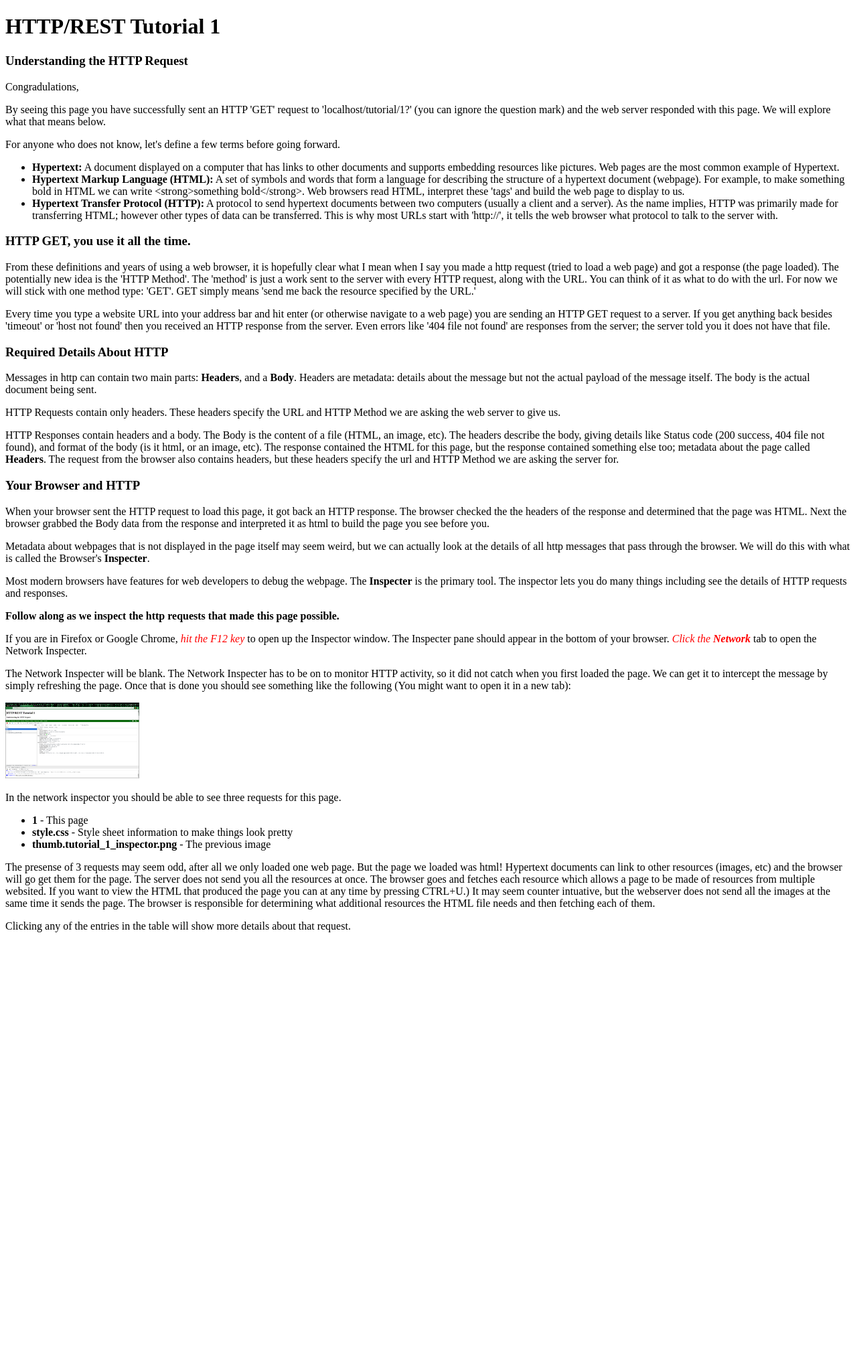
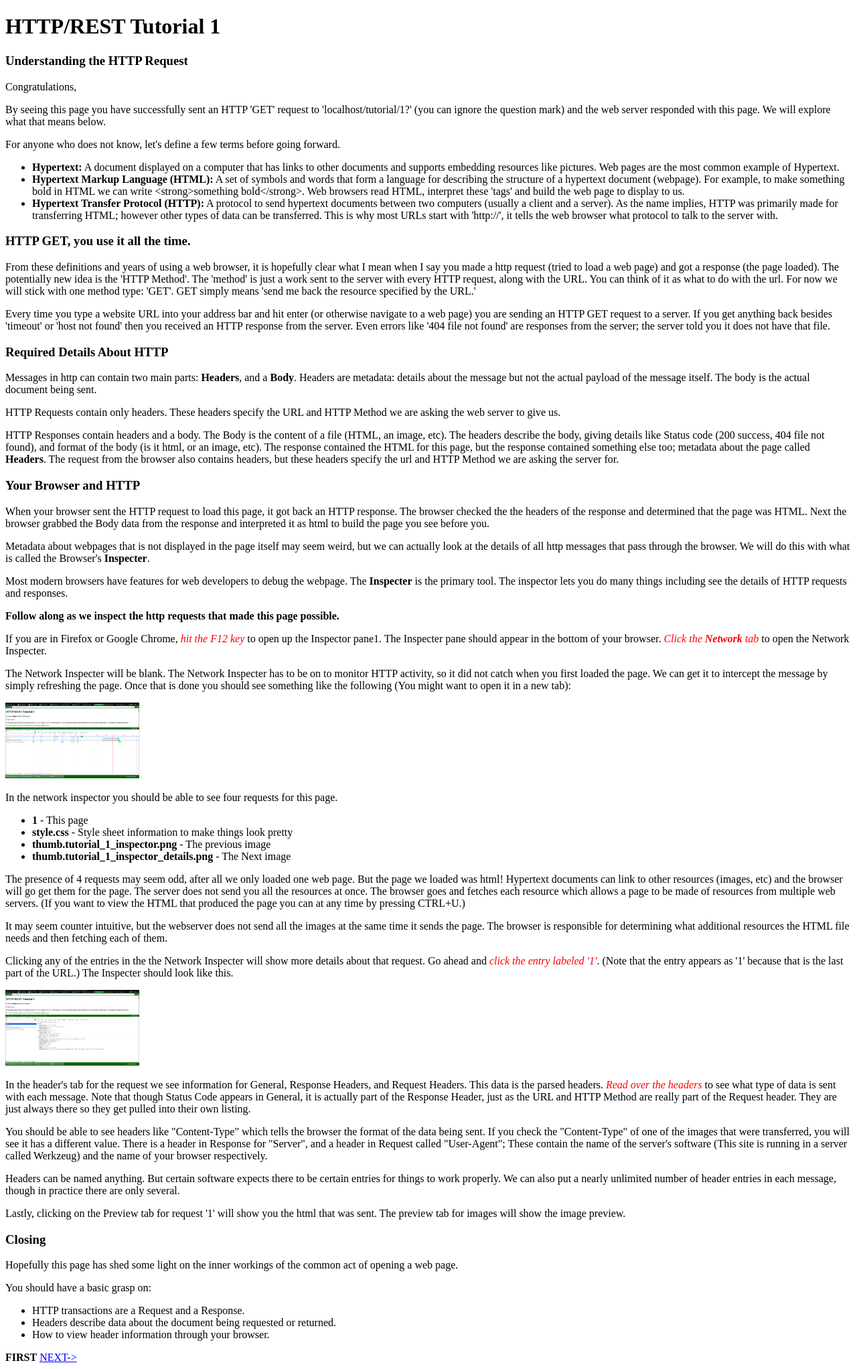
Before and after one commit to diamondman/http-rest-tutorial, a Flask app: page /tutorial/1 in a window 1280 px wide. Shown: the whole page at 67% size. Before the commit the page ends 1392 px from the top, so only its background shows below. Run offline with Flask 2, Linux system fonts and the light colour scheme.

Commit message:
First draft of tutorial 1.

```diff
--- a/main.py
+++ b/main.py
@@ -2,6 +2,7 @@
 
 from flask import Flask, render_template, request, redirect
 from flask.ext.sqlalchemy import SQLAlchemy
+from os import path
 
 """Every library has some form of suggested startup.
    Here is Flask's http://flask.pocoo.org/docs/0.10/quickstart/"""
@@ -120,7 +121,12 @@ def tutorials_view():
 
 @app.route("/tutorial/<int:tut_num>")
 def tutorial_view(tut_num):
-    return render_template("tutorial_%d.html"%tut_num, tut_num=tut_num)
+    """from bs4 import BeautifulSoup
+    soup = BeautifulSoup(render_template("tutorial_%d.html"%tut_num, tut_num=tut_num),
+                         'html.parser')
+    return soup.prettify()"""
+    return render_template("tutorial_%d.html"%tut_num, tut_num=tut_num,
+                           is_not_last=path.isfile("templates/tutorial_%d.html"%(tut_num+1)))
 
 
 #http://stackoverflow.com/questions/419163/what-does-if-name-main-do
--- a/templates/tutorial_1.html
+++ b/templates/tutorial_1.html
@@ -2,7 +2,7 @@
 {% block body %}
 <h3>Understanding the HTTP Request</h3>
 
-<p>Congradulations, </p>
+<p>Congratulations, </p>
 <p>By seeing this page you have successfully sent an HTTP 'GET' request to '{{request.host+request.full_path}}' (you can ignore the question mark) and the web server responded with this page. We will explore what that means below.</p>
 
 <p>For anyone who does not know, let's define a few terms before going forward.</p>
@@ -36,21 +36,41 @@
 
 <p><strong>Follow along as we inspect the http requests that made this page possible.</strong></p>
 
-<p>If you are in Firefox or Google Chrome, <em class="tut_action">hit the F12 key</em> to open up the Inspector window. The Inspecter pane should appear in the bottom of your browser. <em class="tut_action">Click the <strong>Network</strong></em> tab to open the Network Inspecter.</p>
+<p>If you are in Firefox or Google Chrome, <em class="tut_action">hit the F12 key</em> to open up the Inspector pane1. The Inspecter pane should appear in the bottom of your browser. <em class="tut_action">Click the <strong>Network</strong> tab</em> to open the Network Inspecter.</p>
 
 <p>The Network Inspecter will be blank. The Network Inspecter has to be on to monitor HTTP activity, so it did not catch when you first loaded the page. We can get it to intercept the message by simply refreshing the page. Once that is done you should see something like the following (You might want to open it in a new tab):</p>
 <a href="/static/tutorial_1_inspector.png"><img src="/static/thumb.tutorial_1_inspector.png"/></a>
 
-<p>In the network inspector you should be able to see three requests for this page.</p>
+<p>In the network inspector you should be able to see four requests for this page.</p>
 <ul>
   <li><strong>1</strong> - This page</li>
   <li><strong>style.css</strong> - Style sheet information to make things look pretty</li>
   <li><strong>thumb.tutorial_1_inspector.png</strong> - The previous image</li>
+  <li><strong>thumb.tutorial_1_inspector_details.png</strong> - The Next image</li>
 </ul>
-<p>The presense of 3 requests may seem odd, after all we only loaded one web page. But the page we loaded was html! Hypertext documents can link to other resources (images, etc) and the browser will go get them for the page. The server does not send you all the resources at once. The browser goes and fetches each resource which allows a page to be made of resources from multiple websited.
+<p>The presence of 4 requests may seem odd, after all we only loaded one web page. But the page we loaded was html! Hypertext documents can link to other resources (images, etc) and the browser will go get them for the page. The server does not send you all the resources at once. The browser goes and fetches each resource which allows a page to be made of resources from multiple web servers. (If you want to view the HTML that produced the page you can at any time by pressing CTRL+U.)</p>
 
-  If you want to view the HTML that produced the page you can at any time by pressing CTRL+U.) It may seem counter intuative, but the webserver does not send all the images at the same time it sends the page. The browser is responsible for determining what additional resources the HTML file needs and then fetching each of them.</p>
+<p>It may seem counter intuitive, but the webserver does not send all the images at the same time it sends the page. The browser is responsible for determining what additional resources the HTML file needs and then fetching each of them.</p>
 
+<p>Clicking any of the entries in the the Network Inspecter will show more details about that request. Go ahead and <em class="tut_action">click the entry labeled '1'</em>. (Note that the entry appears as '1' because that is the last part of the URL.) The Inspecter should look like this.</p>
+<a href="/static/tutorial_1_inspector_details.png"><img src="/static/thumb.tutorial_1_inspector_details.png"/></a>
 
-<p>Clicking any of the entries in the table will show more details about that request.</p>
+<p>In the header's tab for the request we see information for General, Response Headers, and Request Headers. This data is the parsed headers. <em class="tut_action">Read over the headers</em> to see what type of data is sent with each message. Note that though Status Code appears in General, it is actually part of the Response Header, just as the URL and HTTP Method are really part of the Request header. They are just always there so they get pulled into their own listing.</p>
+<p>You should be able to see headers like "Content-Type" which tells the browser the format of the data being sent. If you check the "Content-Type" of one of the images that were transferred, you will see it has a different value. There is a header in Response for "Server", and a header in Request called "User-Agent"; These contain the name of the server's software (This site is running in a server called Werkzeug) and the name of your browser respectively.</p>
+
+<p>Headers can be named anything. But certain software expects there to be certain entries for things to work properly. We can also put a nearly unlimited number of header entries in each message, though in practice there are only several.</p>
+
+<p>Lastly, clicking on the Preview tab for request '1' will show you the html that was sent. The preview tab for images will show the image preview.</p>
+
+<h3>Closing</h3>
+<p>Hopefully this page has shed some light on the inner workings of the common act of opening a web page. </p>
+<p>You should have a basic grasp on:</p>
+<ul>
+  <li>HTTP transactions are a Request and a Response.</li>
+  <li>Headers describe data about the document being requested or returned.</li>
+  <li>How to view header information through your browser.</li>
+</ul>
+
+{% include "tutorial_nav.html" %}
+
 {% endblock %}
--- /dev/null
+++ b/templates/tutorial_nav.html
@@ -0,0 +1,12 @@
+{% if tut_num != 1 %}
+<a href="/tutorial/{{tut_num-1}}">&lt;-PREV</a>
+{% else %}
+<strong>FIRST</strong>
+{% endif %}
+
+
+{% if is_not_last %}
+<a href="/tutorial/{{tut_num+1}}">NEXT-&gt;</a>
+{% else %}
+<strong>END</strong>
+{% endif %}
```
Also changed, not shown: templates/tutorial_2.html (added, +7 -0 lines), static/thumb.tutorial_1_inspector.png, static/thumb.tutorial_1_inspector_details.png (added), static/tutorial_1_inspector.png, static/tutorial_1_inspector_details.png (added).
